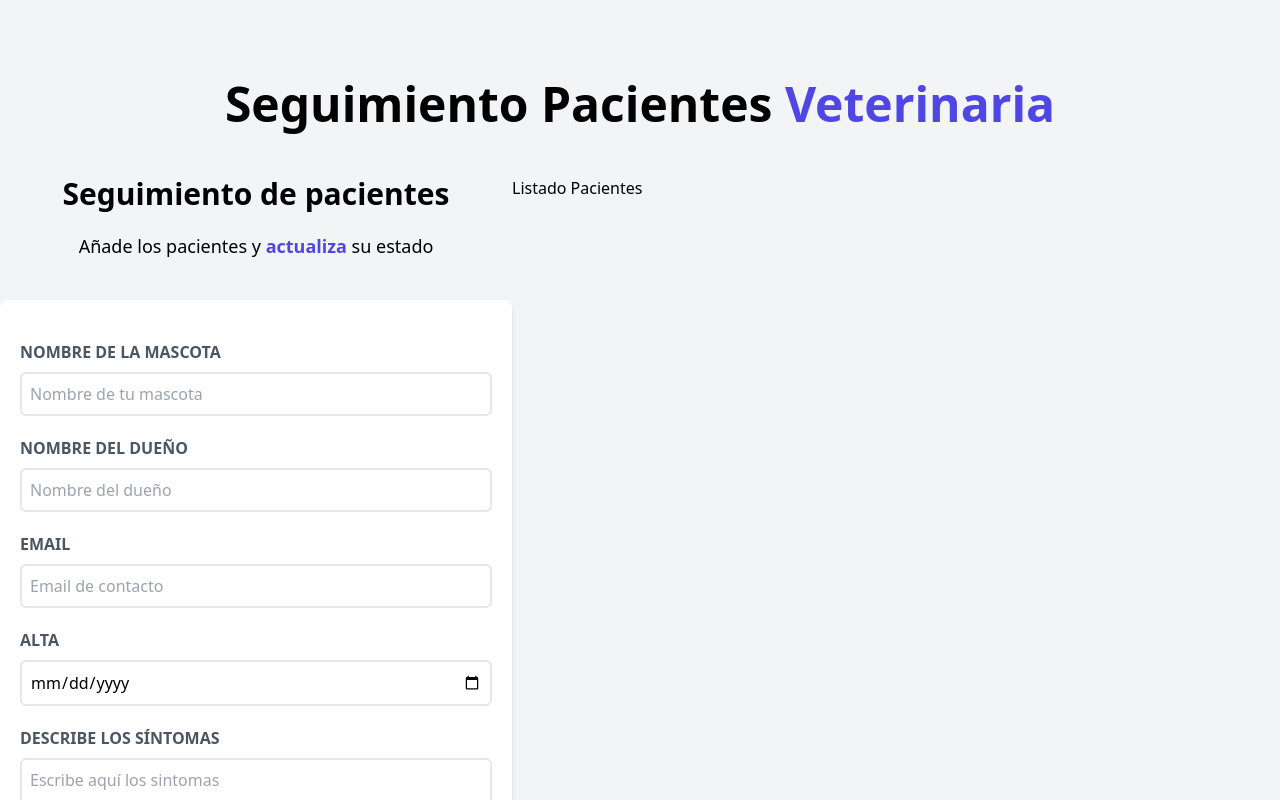
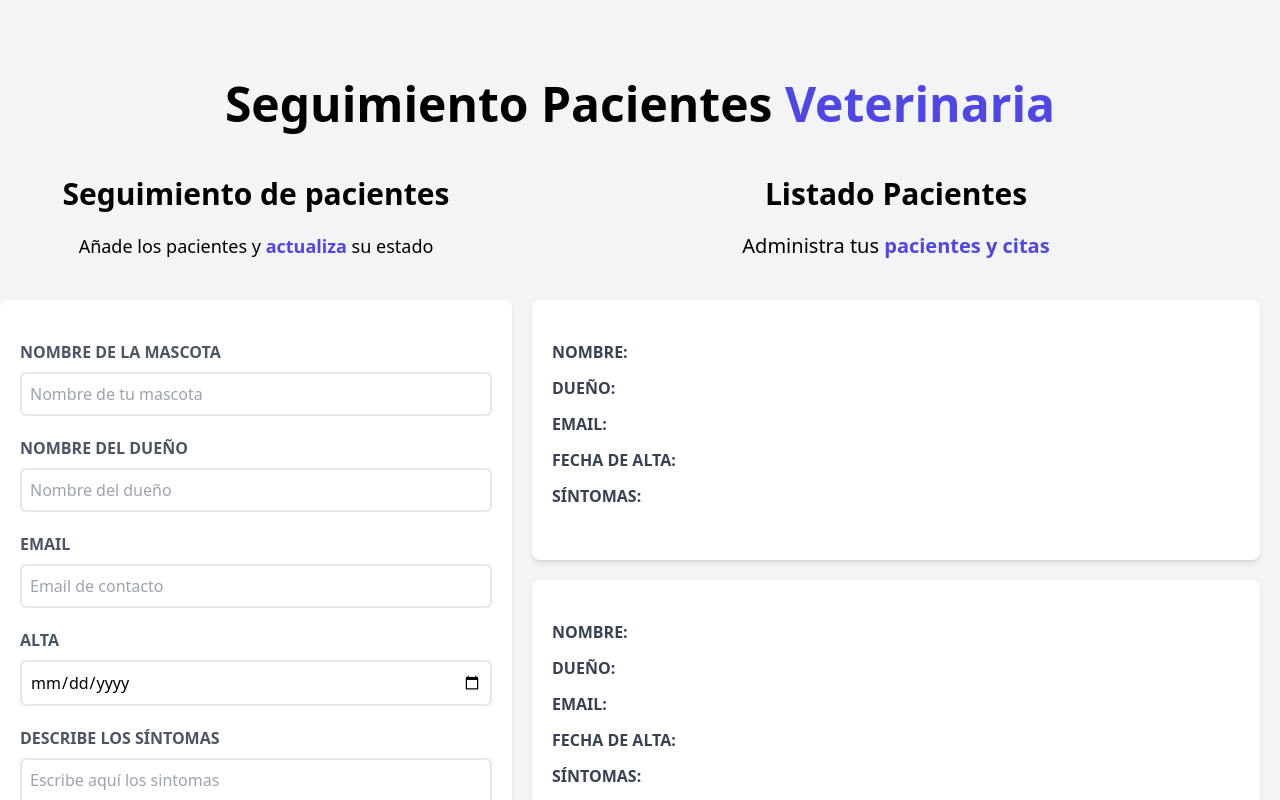
Before and after one commit to lucasbusso/A-adir-turnos-tem-tica-veterinaria-vite-React-y-Tailwind, a React (Vite) app: page / in a window 1280 px wide. Shown: the top 800 px of the page. Built offline with nearby package versions, Linux system fonts and the light colour scheme.

Commit message:
Estilo de secciones finalizada

```diff
--- a/src/components/Formulario.jsx
+++ b/src/components/Formulario.jsx
@@ -18,7 +18,7 @@
             id="mascota"
             type="text"
             placeholder="Nombre de tu mascota"
-            className="border-2 w-full p-2 mt-2 placeholder-gray-400 rounded-md"
+            className="border-2 w-full p-2 mt-2 placeholder-gray-400 rounded-md hover:border-gray-300 focus:outline-none focus:border-indigo-600"
             />
           </div>
 
@@ -30,7 +30,7 @@
             id="propietario"
             type="text"
             placeholder="Nombre del dueño"
-            className="border-2 w-full p-2 mt-2 placeholder-gray-400 rounded-md"
+            className="border-2 w-full p-2 mt-2 placeholder-gray-400 rounded-md hover:border-gray-300 focus:outline-none focus:border-indigo-600"
             />
           </div>
 
@@ -42,7 +42,7 @@
             id="email"
             type="email"
             placeholder="Email de contacto"
-            className="border-2 w-full p-2 mt-2 placeholder-gray-400 rounded-md"
+            className="border-2 w-full p-2 mt-2 placeholder-gray-400 rounded-md hover:border-gray-300 focus:outline-none focus:border-indigo-600"
             />
           </div>
 
@@ -53,11 +53,11 @@
             <input
             id="alta"
             type="date"
-            className="border-2 w-full p-2 mt-2 placeholder-gray-400 rounded-md "
+            className="border-2 w-full p-2 mt-2 placeholder-gray-400 rounded-md hover:border-gray-300 focus:outline-none focus:border-indigo-600"
             />
           </div>
 
-          <div className="mb-5">
+          <div className="mb-9">
             <label className="block text-gray-600 uppercase font-bold" htmlFor="sintomas">
             Describe los síntomas
             </label>
@@ -66,14 +66,14 @@
             id="sintomas"
             cols="30"
             rows="10"
-            className="border-2 w-full p-2 mt-2 placeholder-gray-400 rounded-md"
+            className="border-2 w-full p-2 mt-2 placeholder-gray-400 rounded-md hover:border-gray-300 focus:outline-none focus:border-indigo-600"
             placeholder="Escribe aquí los sintomas">
             </textarea>
           </div>
 
           <input
           type="submit"
-          className="bg-indigo-600 w-full p-3 text-white uppercase font-bold rounded-md
+          className="bg-indigo-600 w-full p-3 text-white uppercase font-bold rounded-md shadow-lg
           hover:bg-indigo-700 cursor-pointer transition-all"
           value="Agregar paciente"
           />
--- a/src/components/ListadoPacientes.jsx
+++ b/src/components/ListadoPacientes.jsx
@@ -1,7 +1,22 @@
+import Paciente from "./Paciente"
+
 const ListadoPacientes = () => {
   return (
-    <div className="md:w-1/2 lg:w-3/5">
-      <h2>Listado Pacientes</h2>
+    <div className="md:w-1/2 lg:w-3/5 md:h-screen overflow-y-scroll">
+
+      <h2 className="font-black text-3xl text-center">Listado Pacientes</h2>
+      <p className="text-xl mt-5 mb-10 text-center">
+      Administra tus {""}
+      <span className="text-indigo-600 font-bold">pacientes y citas</span>
+      </p>
+
+      < Paciente/>
+      < Paciente/>
+      < Paciente/>
+      < Paciente/>
+      < Paciente/>
+      < Paciente/>
+
     </div>
   )
 }
--- /dev/null
+++ b/src/components/Paciente.jsx
@@ -0,0 +1,28 @@
+const Paciente = () => {
+  return (
+    <div className="m-5 bg-white shadow-md px-5 py-10 rounded-lg ">
+
+        <p className="font-bold mb-3 text-gray-700 uppercase">Nombre: {""}
+        <span className="font-normal normalcase">        </span>
+        </p>
+
+        <p className="font-bold mb-3 text-gray-700 uppercase">Dueño: {""}
+        <span className="font-normal normalcase">        </span>
+        </p>
+
+        <p className="font-bold mb-3 text-gray-700 uppercase">Email: {""}
+        <span className="font-normal normalcase">        </span>
+        </p>
+
+        <p className="font-bold mb-3 text-gray-700 uppercase">Fecha de alta: {""}
+        <span className="font-normal normalcase">        </span>
+        </p>
+
+        <p className="font-bold mb-3 text-gray-700 uppercase">Síntomas: {""}
+        <span className="font-normal normalcase">        </span>
+        </p>
+      </div>
+  )
+}
+
+export default Paciente
```
